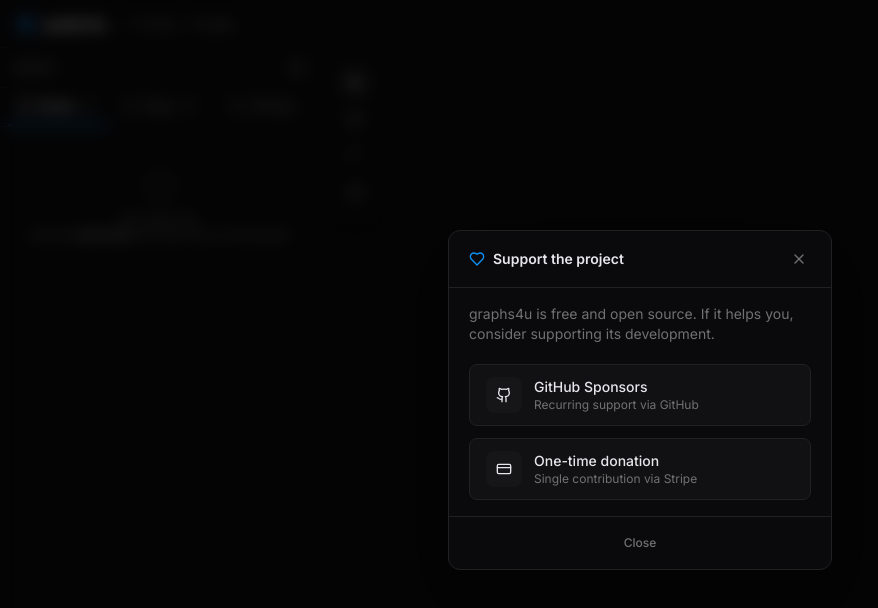
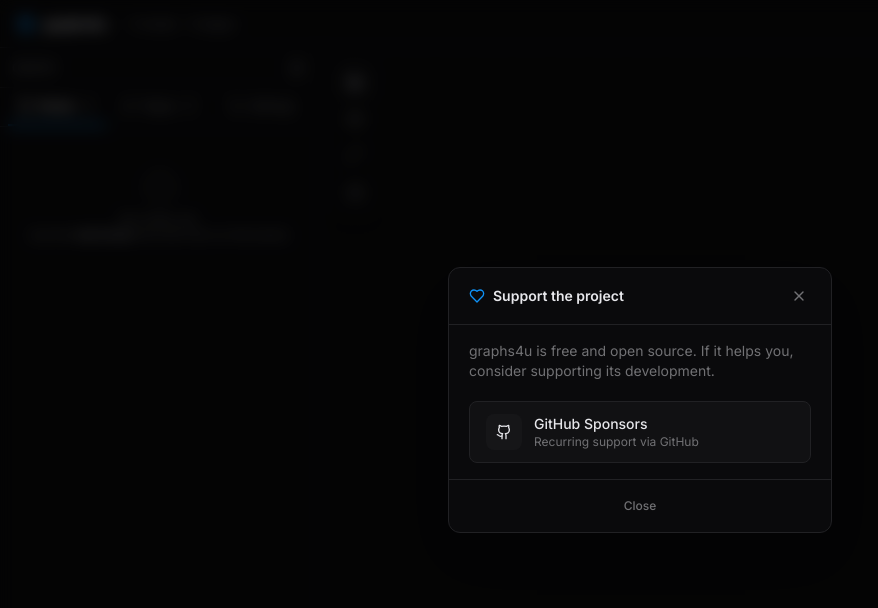
Before and after one commit to andradenathan/graphs4u.com, a React (Vite) app: page / in a window 1280 px wide. Both pictures are taken after a click on the button "Donate". Shown: the top 608 px of the page, without its empty margins (0-878 px from the left). Built offline with nearby package versions, Linux system fonts and the light colour scheme.

Commit message:
refactor: remove donate via stripe

```diff
--- a/src/components/layout/donate-dialog.tsx
+++ b/src/components/layout/donate-dialog.tsx
@@ -1,11 +1,10 @@
 import { useEffect } from "react";
-import { X, Heart, Github, CreditCard } from "lucide-react";
+import { X, Heart, Github } from "lucide-react";
 import { twMerge } from "tailwind-merge";
 import { useI18n } from "@/hooks/use-i18n";
 import { Button } from "@/components/ui/button";
 
 const GITHUB_SPONSORS_URL = "https://github.com/sponsors/andradenathan";
-const STRIPE_DONATE_URL = "#"; // TODO: add Stripe payment link
 
 interface DonateDialogProps {
     open: boolean;
@@ -59,7 +58,6 @@
                         {t("donate.description")}
                     </p>
 
-                    <div className="flex flex-col gap-3">
                     <a
                         href={GITHUB_SPONSORS_URL}
                         target="_blank"
@@ -82,30 +80,6 @@
                             </span>
                         </div>
                     </a>
-
-                        <a
-                            href={STRIPE_DONATE_URL}
-                            target="_blank"
-                            rel="noopener noreferrer"
-                            className={twMerge(
-                                "flex items-center gap-3 rounded-lg border border-border bg-surface-raised px-4 py-3",
-                                "transition-colors hover:border-border-hover hover:bg-surface-overlay",
-                                "focus-visible:outline-none focus-visible:ring-2 focus-visible:ring-ring",
-                            )}
-                        >
-                            <div className="flex size-9 shrink-0 items-center justify-center rounded-lg bg-surface-overlay">
-                                <CreditCard className="size-4 text-foreground" />
-                            </div>
-                            <div className="flex flex-col">
-                                <span className="text-sm font-medium text-foreground">
-                                    {t("donate.stripe.title")}
-                                </span>
-                                <span className="text-xs text-muted-foreground">
-                                    {t("donate.stripe.description")}
-                                </span>
-                            </div>
-                        </a>
-                    </div>
                 </div>
 
                 <div className="border-t border-border px-5 py-3">
--- a/src/lib/i18n.ts
+++ b/src/lib/i18n.ts
@@ -16,12 +16,11 @@
         "header.donate": "Donate",
 
         "donate.title": "Support the project",
-        "donate.description": "graphs4u is free and open source. If it helps you, consider supporting its development.",
+        "donate.description":
+            "graphs4u is free and open source. If it helps you, consider supporting its development.",
         "donate.close": "Close",
         "donate.github.title": "GitHub Sponsors",
         "donate.github.description": "Recurring support via GitHub",
-        "donate.stripe.title": "One-time donation",
-        "donate.stripe.description": "Single contribution via Stripe",
 
         "sidebar.title": "Graph",
         "sidebar.nodes": "Nodes",
@@ -102,12 +101,11 @@
         "header.donate": "Apoie",
 
         "donate.title": "Apoie o projeto",
-        "donate.description": "graphs4u é gratuito e de código aberto. Se ele te ajuda, considere apoiar o desenvolvimento.",
+        "donate.description":
+            "graphs4u é gratuito e de código aberto. Se ele te ajuda, considere apoiar o desenvolvimento.",
         "donate.close": "Fechar",
         "donate.github.title": "GitHub Sponsors",
         "donate.github.description": "Apoio recorrente via GitHub",
-        "donate.stripe.title": "Doação única",
-        "donate.stripe.description": "Contribuição avulsa via Stripe",
 
         "sidebar.title": "Grafo",
         "sidebar.nodes": "Nós",
```
Lines whose indentation alone changed are shown as unchanged.
